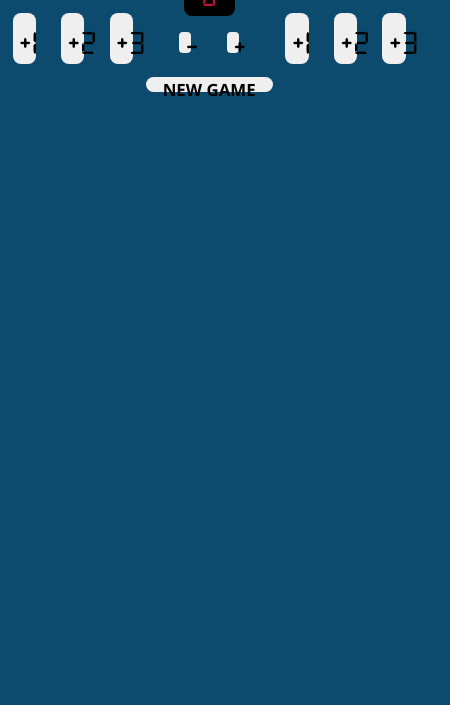
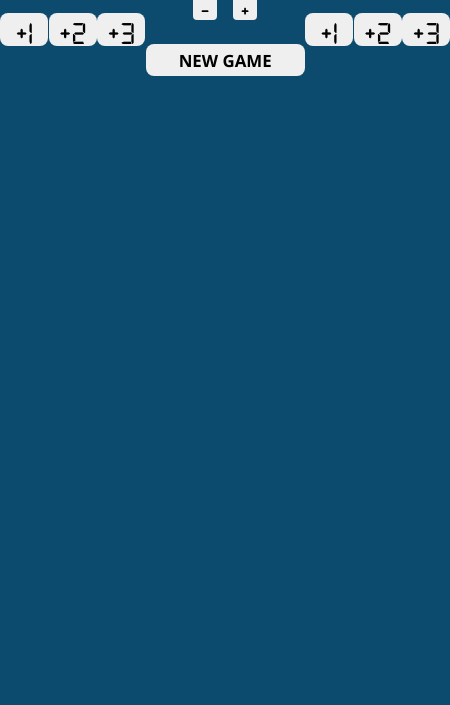
Before and after one commit to valdemarburbo/basketball-score, a plain HTML site: page index.html in a window 390 px wide. Shown: the part 139-844 px from the top of the page, 450 px wide, since content can reach past the window. Drawn offline with Linux system fonts and the light colour scheme.

Commit message:
Improve responsiveness by changing CSS. Add text to README.md

```diff
--- a/index.css
+++ b/index.css
@@ -42,17 +42,24 @@ body {
 
 .score-btn {
     font-family: "Digital";
-    font-size: 4vh;
+    font-size: 2rem;
     text-align: center;
-    width: 6vw;
-    height: 6vh;
+    width: 3rem;
+    height: auto;
+    padding: 0.5rem;
     border-radius: 0.5rem;
     border-style: none;
 }
 
 .reset-btn {
-    height: 4vw;
+    height: 2rem;
     display: block;
+    border-style: none;
+    border-radius: 0.5rem;
+    font-family: 'Segoe UI', Tahoma, Geneva, Verdana, sans-serif;
+    font-size: 2vh;
+    font-weight: bold;
+    margin-top: 0.5rem;
 }
 
 .buttons {
@@ -74,7 +81,8 @@ body {
 
 .operators {
     display: flex;
-    justify-content: space-around;
+    justify-content: center;
+    gap: 1rem;
     margin-bottom: 1rem;
     padding: 0 1rem;
 }
@@ -82,9 +90,9 @@ body {
 .operators > button {
     border-style: none;
     border-radius: 0.25rem;
-    width: 3vw;
-    height: auto;
-    font-size: 4vh;
+    width: 1.5rem;
+    height: 1.5rem;
+    font-size: x-large;
     font-family: "Digital";
     margin: 0;
 }
@@ -102,12 +110,3 @@ body {
     padding: 0.5rem;
     padding-bottom: 1rem;
 }
-
-.reset-btn {
-    border-style: none;
-    border-radius: 0.5rem;
-    font-family: 'Segoe UI', Tahoma, Geneva, Verdana, sans-serif;
-    font-size: 2vh;
-    font-weight: bold;
-    margin-top: 0.5rem;
-}
--- a/index.html
+++ b/index.html
@@ -21,7 +21,7 @@
         </div>
 
         <div class="center-el">
-            <h3>PERIOD</h3>
+            <h3 class="heading">PERIOD</h3>
             <div id="period-count">0</div>
             <div class="operators">
                 <button onclick="decrement()">-</button>
```
Also changed, not shown: 1 other file.
